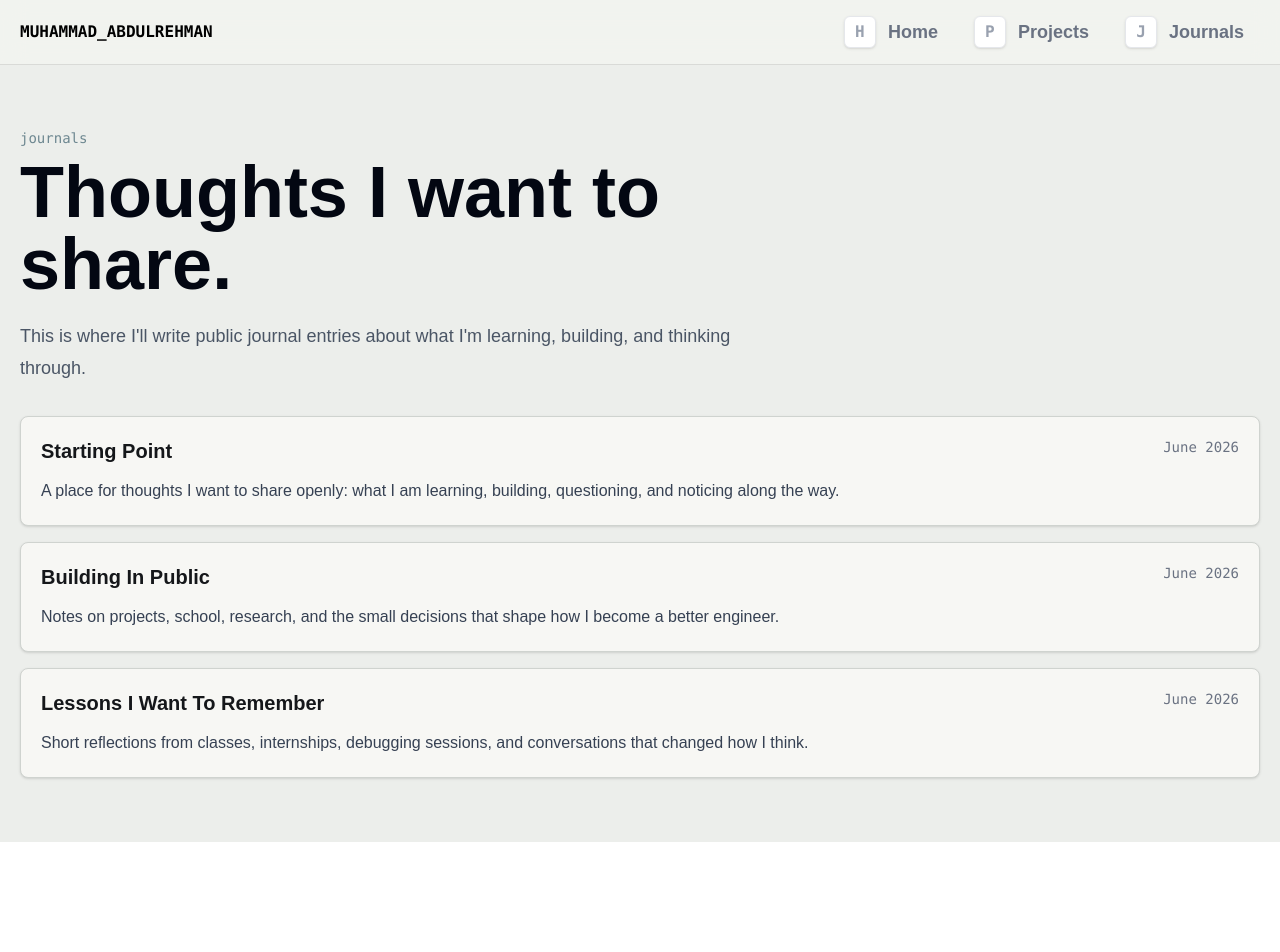
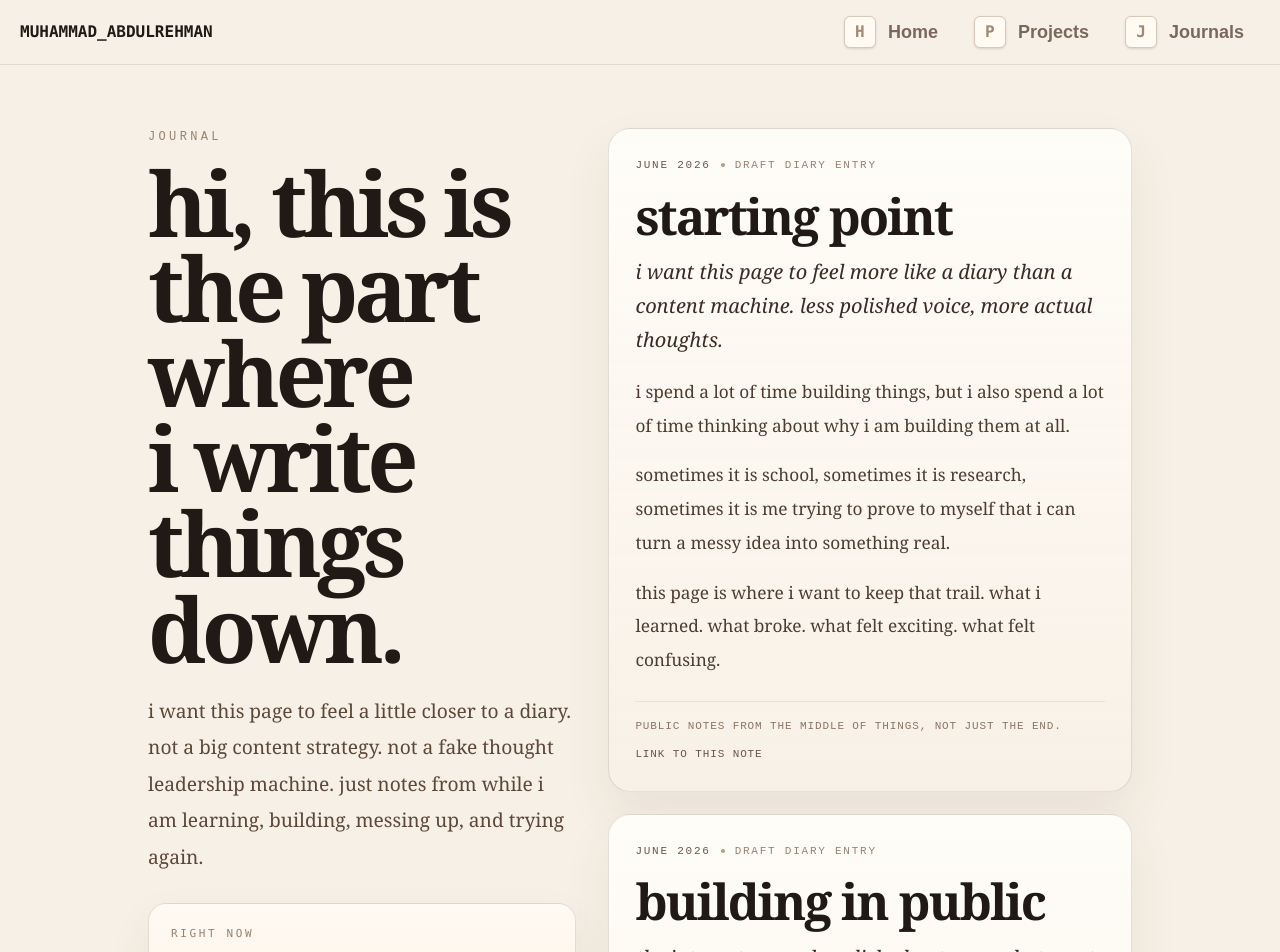
Before and after one commit to mabdulrehman08/notabdul10, a Next.js app: page /journals in a window 1280 px wide. Shown: the top 952 px of the page. Before the commit the page ends 842 px from the top, so only its background shows below. Built offline with nearby package versions, Linux system fonts and the light colour scheme.

Commit message:
Redesign journals page and fix project build

```diff
--- a/src/app/globals.css
+++ b/src/app/globals.css
@@ -13,6 +13,163 @@ body {
   background: var(--background);
   color: var(--foreground);
   font-family: Arial, Helvetica, sans-serif;
+}
+
+.journal-shell {
+  position: relative;
+}
+
+.journal-grid {
+  display: grid;
+  gap: 32px;
+}
+
+.journal-side {
+  align-self: start;
+}
+
+.journal-kicker {
+  color: #9a816f;
+  font-family: monospace;
+  font-size: 12px;
+  letter-spacing: 0.28em;
+  text-transform: uppercase;
+}
+
+.journal-title {
+  margin-top: 14px;
+  max-width: 12ch;
+  color: #201915;
+  font-family: Georgia, "Times New Roman", serif;
+  font-size: clamp(3.4rem, 7vw, 6.3rem);
+  font-weight: 700;
+  line-height: 0.95;
+  letter-spacing: -0.05em;
+  text-wrap: balance;
+}
+
+.journal-intro {
+  margin-top: 22px;
+  max-width: 34rem;
+  color: #5d4738;
+  font-family: Georgia, "Times New Roman", serif;
+  font-size: 1.2rem;
+  line-height: 1.9;
+}
+
+.journal-note {
+  margin-top: 28px;
+  max-width: 27rem;
+  border: 1px solid rgba(32, 25, 21, 0.12);
+  border-radius: 18px;
+  background:
+    linear-gradient(180deg, rgba(255, 250, 242, 0.9), rgba(244, 234, 221, 0.55)),
+    #fffaf2;
+  padding: 22px;
+  box-shadow: 0 18px 40px rgba(98, 68, 44, 0.08);
+}
+
+.journal-feed {
+  display: grid;
+  gap: 22px;
+}
+
+.journal-entry {
+  border: 1px solid rgba(32, 25, 21, 0.12);
+  border-radius: 22px;
+  background:
+    linear-gradient(180deg, rgba(255, 253, 248, 0.94), rgba(247, 238, 228, 0.86)),
+    #fffdf8;
+  padding: 28px 26px;
+  box-shadow: 0 22px 48px rgba(98, 68, 44, 0.08);
+}
+
+.journal-entry-top {
+  display: flex;
+  align-items: center;
+  gap: 10px;
+  color: #9a816f;
+  font-family: monospace;
+  font-size: 11px;
+  letter-spacing: 0.16em;
+  text-transform: uppercase;
+}
+
+.journal-date {
+  color: #6c5547;
+}
+
+.journal-dot {
+  width: 4px;
+  height: 4px;
+  border-radius: 9999px;
+  background: #b69884;
+}
+
+.journal-entry-title {
+  margin-top: 18px;
+  color: #201915;
+  font-family: Georgia, "Times New Roman", serif;
+  font-size: clamp(2rem, 4vw, 3.1rem);
+  font-weight: 700;
+  line-height: 1;
+  letter-spacing: -0.04em;
+  text-transform: lowercase;
+}
+
+.journal-preview {
+  margin-top: 14px;
+  color: #3a2c23;
+  font-family: Georgia, "Times New Roman", serif;
+  font-size: 1.25rem;
+  font-style: italic;
+  line-height: 1.7;
+}
+
+.journal-copy {
+  margin-top: 18px;
+  display: grid;
+  gap: 16px;
+  color: #4d3c31;
+  font-family: Georgia, "Times New Roman", serif;
+  font-size: 1.08rem;
+  line-height: 1.95;
+}
+
+.journal-footer {
+  margin-top: 24px;
+  display: flex;
+  flex-wrap: wrap;
+  align-items: center;
+  justify-content: space-between;
+  gap: 12px;
+  border-top: 1px solid rgba(32, 25, 21, 0.08);
+  padding-top: 16px;
+  color: #8b7566;
+  font-family: monospace;
+  font-size: 11px;
+  letter-spacing: 0.08em;
+  text-transform: uppercase;
+}
+
+.journal-footer a {
+  color: #6c5547;
+}
+
+.journal-footer a:hover {
+  color: #201915;
+}
+
+@media (min-width: 1024px) {
+  .journal-grid {
+    grid-template-columns: minmax(280px, 0.9fr) minmax(0, 1.1fr);
+    align-items: start;
+  }
+
+  .journal-side {
+    position: sticky;
+    top: 108px;
+  }
 }
 
 .moon-toggle {
--- a/src/app/journals/page.tsx
+++ b/src/app/journals/page.tsx
@@ -2,22 +2,43 @@ import Link from 'next/link';
 
 const journals = [
   {
-    title: 'Starting Point',
-    date: 'June 2026',
-    excerpt:
-      'A place for thoughts I want to share openly: what I am learning, building, questioning, and noticing along the way.',
+    slug: 'starting-point',
+    date: 'june 2026',
+    title: 'starting point',
+    preview:
+      'i want this page to feel more like a diary than a content machine. less polished voice, more actual thoughts.',
+    body: [
+      'i spend a lot of time building things, but i also spend a lot of time thinking about why i am building them at all.',
+      'sometimes it is school, sometimes it is research, sometimes it is me trying to prove to myself that i can turn a messy idea into something real.',
+      'this page is where i want to keep that trail. what i learned. what broke. what felt exciting. what felt confusing.',
+    ],
+    note: 'public notes from the middle of things, not just the end.',
   },
   {
-    title: 'Building In Public',
-    date: 'June 2026',
-    excerpt:
-      'Notes on projects, school, research, and the small decisions that shape how I become a better engineer.',
+    slug: 'building-in-public',
+    date: 'june 2026',
+    title: 'building in public',
+    preview:
+      'the internet rewards polished outcomes, but most of the interesting part is the awkward middle when you are still figuring it out.',
+    body: [
+      'i like the phase where a project is still kind of alive and kind of unstable. there is more honesty there.',
+      'that is probably why i keep shipping journals, weird portfolio iterations, half-finished thoughts, and small repos instead of waiting until everything looks perfect.',
+      'i think public building should show motion, not just finished screenshots.',
+    ],
+    note: 'show the work while it still feels warm.',
   },
   {
-    title: 'Lessons I Want To Remember',
-    date: 'June 2026',
-    excerpt:
-      'Short reflections from classes, internships, debugging sessions, and conversations that changed how I think.',
+    slug: 'lessons-to-remember',
+    date: 'june 2026',
+    title: 'lessons i want to remember',
+    preview:
+      'i forget useful lessons way too fast, so writing them down is part of how i keep getting better.',
+    body: [
+      'a lot of engineering growth is repetitive in a good way. the same bugs teach new lessons depending on what stage you are in.',
+      'some lessons are technical. some are about pacing. some are about not panicking when something fails in front of people.',
+      'i want this section to become a small archive of those moments.',
+    ],
+    note: 'things i do not want to relearn the hard way.',
   },
 ];
 
@@ -29,20 +50,20 @@ const links = [
 
 export default function JournalsPage() {
   return (
-    <main className="min-h-screen bg-[#eceeeb] text-[#15171a]">
-      <nav className="fixed left-0 top-0 z-50 w-full border-b border-black/10 bg-[#f2f3f0]/90 backdrop-blur-md">
+    <main className="min-h-screen bg-[#f6f0e6] text-[#201915]">
+      <nav className="fixed left-0 top-0 z-50 w-full border-b border-[#201915]/10 bg-[#f6f0e6]/88 backdrop-blur-md">
         <div className="mx-auto flex h-16 max-w-7xl items-center justify-between px-5">
-          <Link className="font-mono text-base font-black text-black" href="/">
+          <Link className="font-mono text-base font-black text-[#201915]" href="/">
             MUHAMMAD_ABDULREHMAN
           </Link>
           <div className="flex items-center gap-1">
             {links.map((item) => (
               <Link
                 key={item.label}
-                className="group flex items-center gap-3 rounded-lg px-4 py-2.5 text-lg font-semibold text-gray-500 transition-colors hover:bg-gray-100 hover:text-black"
+                className="group flex items-center gap-3 rounded-lg px-4 py-2.5 text-lg font-semibold text-[#7b685d] transition-colors hover:bg-[#efe5d8] hover:text-[#201915]"
                 href={item.href}
               >
-                <span className="hidden min-h-8 min-w-8 items-center justify-center rounded-md border border-gray-200 bg-white px-2 font-mono text-base font-black text-gray-400 shadow-sm group-hover:text-gray-700 sm:flex">
+                <span className="hidden min-h-8 min-w-8 items-center justify-center rounded-md border border-[#d7c8b9] bg-[#fffaf2] px-2 font-mono text-base font-black text-[#a08876] shadow-sm group-hover:text-[#5d4738] sm:flex">
                   {item.key}
                 </span>
                 {item.label}
@@ -52,26 +73,50 @@ export default function JournalsPage() {
         </div>
       </nav>
 
-      <section className="mx-auto max-w-7xl px-5 pb-16 pt-32">
-        <div className="max-w-3xl">
-          <p className="font-mono text-sm text-[#6d8790]">journals</p>
-          <h1 className="mt-2 text-5xl font-black text-gray-950 md:text-7xl">Thoughts I want to share.</h1>
-          <p className="mt-5 text-lg leading-8 text-gray-600">
-            This is where I&apos;ll write public journal entries about what I&apos;m learning, building, and thinking
-            through.
+      <section className="journal-shell mx-auto max-w-5xl px-5 pb-20 pt-32">
+        <div className="journal-grid">
+          <aside className="journal-side">
+            <p className="journal-kicker">journal</p>
+            <h1 className="journal-title">hi, this is the part where i write things down.</h1>
+            <p className="journal-intro">
+              i want this page to feel a little closer to a diary. not a big content strategy. not a fake thought
+              leadership machine. just notes from while i am learning, building, messing up, and trying again.
+            </p>
+
+            <div className="journal-note">
+              <p className="font-mono text-[11px] uppercase tracking-[0.24em] text-[#9a816f]">right now</p>
+              <p className="mt-3 text-base leading-7 text-[#4d3c31]">
+                thinking about software, research, startup energy, san francisco, school, and what it means to build
+                things that are actually useful.
               </p>
             </div>
+          </aside>
 
-        <div className="mt-8 grid gap-4">
+          <div className="journal-feed">
             {journals.map((journal) => (
-            <article key={journal.title} className="rounded-lg border border-[#cfd3cf] bg-[#f7f7f4] p-5 shadow-sm">
-              <div className="flex flex-wrap items-start justify-between gap-3">
-                <h2 className="text-xl font-semibold">{journal.title}</h2>
-                <span className="font-mono text-sm text-gray-500">{journal.date}</span>
+              <article key={journal.slug} id={journal.slug} className="journal-entry">
+                <div className="journal-entry-top">
+                  <span className="journal-date">{journal.date}</span>
+                  <span className="journal-dot" />
+                  <span className="journal-meta">draft diary entry</span>
                 </div>
-              <p className="mt-3 leading-7 text-gray-700">{journal.excerpt}</p>
+
+                <h2 className="journal-entry-title">{journal.title}</h2>
+                <p className="journal-preview">{journal.preview}</p>
+
+                <div className="journal-copy">
+                  {journal.body.map((paragraph) => (
+                    <p key={paragraph}>{paragraph}</p>
+                  ))}
+                </div>
+
+                <div className="journal-footer">
+                  <span>{journal.note}</span>
+                  <a href={`#${journal.slug}`}>link to this note</a>
+                </div>
               </article>
             ))}
+          </div>
         </div>
       </section>
     </main>
--- /dev/null
+++ b/src/app/projects/ProjectGraphPanel.tsx
@@ -0,0 +1,14 @@
+'use client';
+
+import ProjectConstellation from './ProjectConstellation';
+
+type ProjectNode = {
+  name: string;
+  slug: string;
+  year: string;
+  tag: string;
+};
+
+export default function ProjectGraphPanel({ projects }: { projects: ProjectNode[] }) {
+  return <ProjectConstellation projects={projects} />;
+}
--- a/src/app/projects/page.tsx
+++ b/src/app/projects/page.tsx
@@ -1,10 +1,6 @@
 import Link from 'next/link';
-import dynamic from 'next/dynamic';
+import ProjectGraphPanel from './ProjectGraphPanel';
 import ProjectRanker from './ProjectRanker';
-
-const ProjectConstellation = dynamic(() => import('./ProjectConstellation'), {
-  ssr: false,
-});
 
 const projects = [
   {
@@ -331,7 +327,7 @@ export default function ProjectsPage() {
         </div>
 
         <aside className="grid gap-4 lg:sticky lg:top-24 lg:self-start">
-          <ProjectConstellation
+          <ProjectGraphPanel
             projects={projects.map(({ name, slug, year, tag }) => ({
               name,
               slug,
```
Lines whose indentation alone changed are shown as unchanged.
